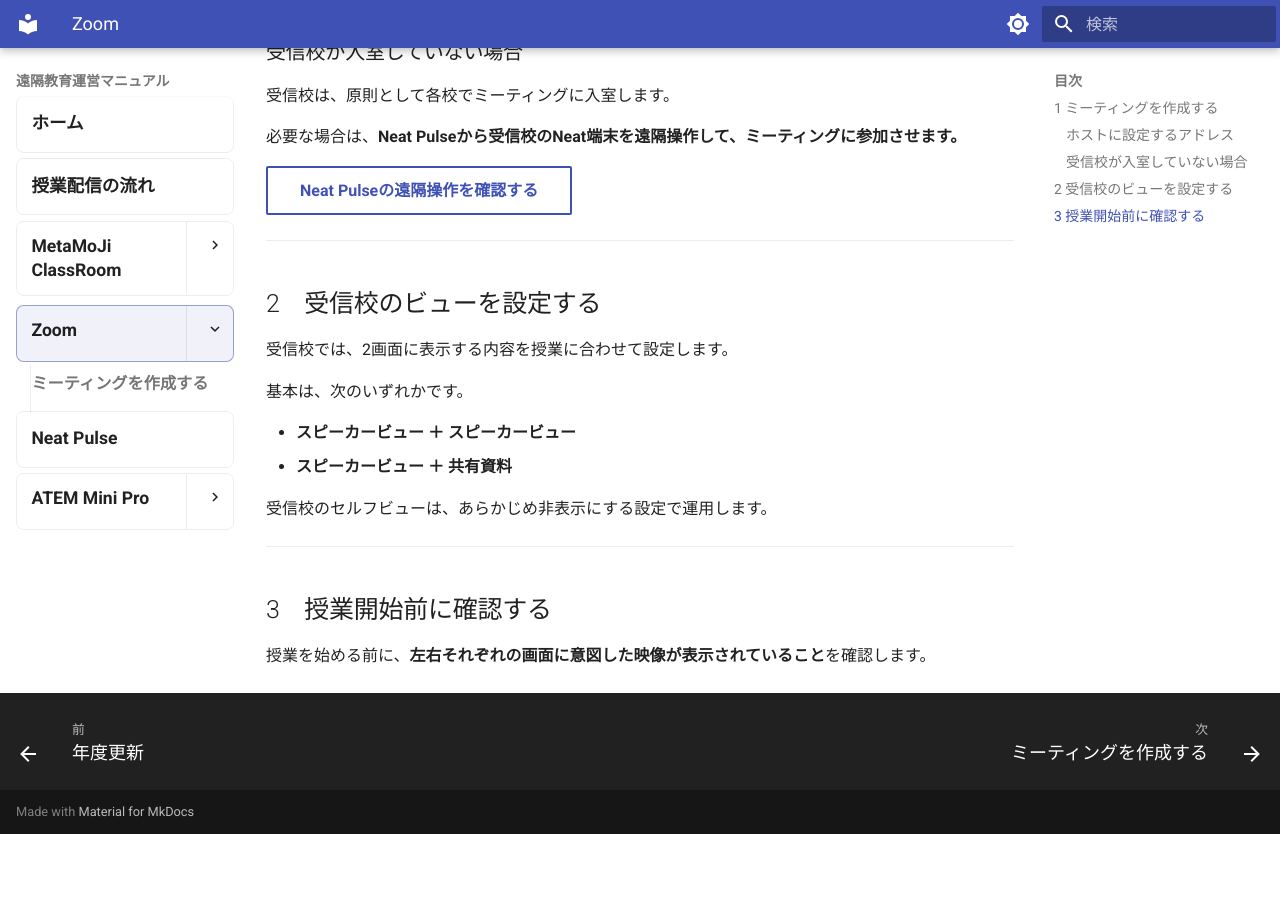
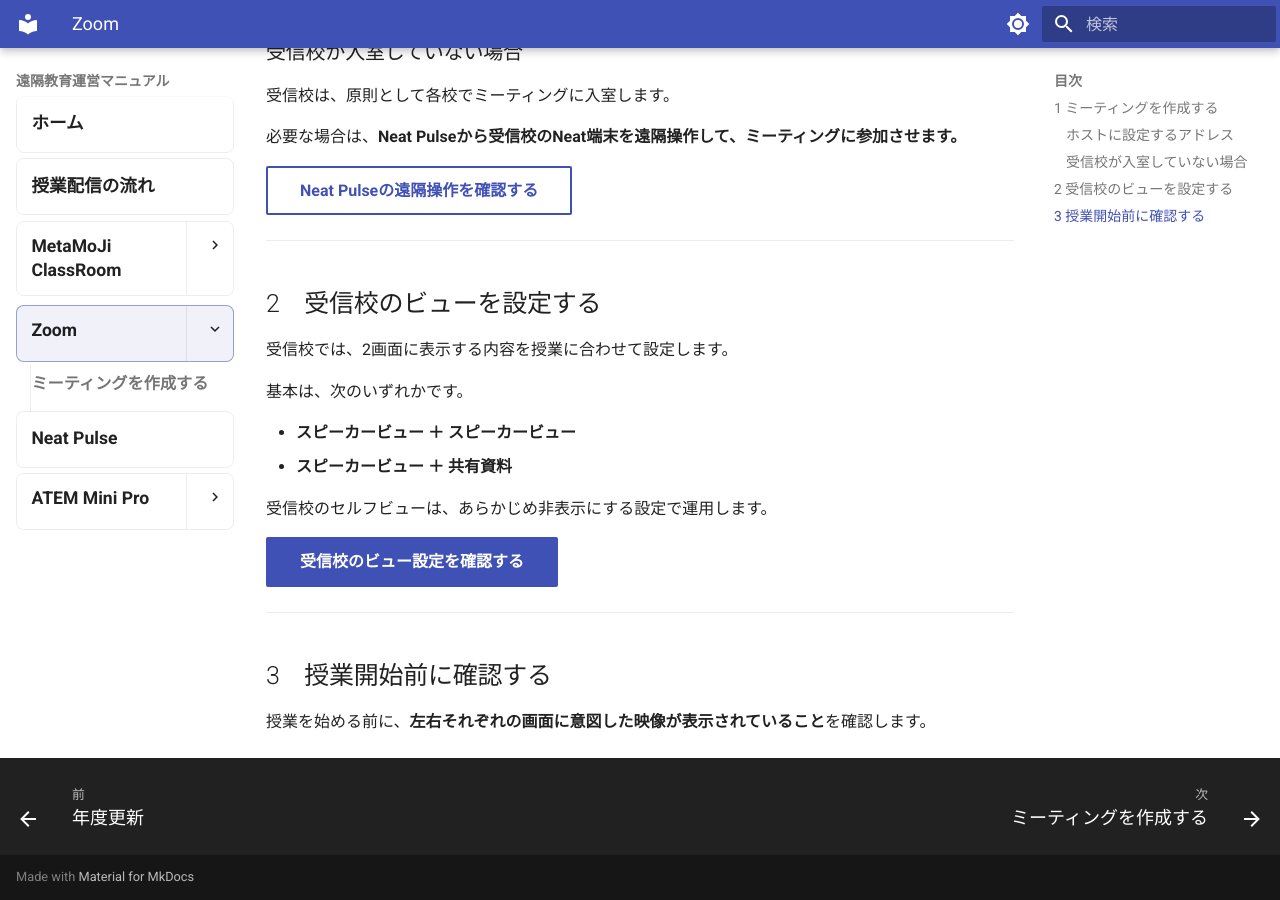
Before and after one commit to a-recs/remote-manual, an MkDocs documentation site: the page built from docs/zoom/index.md, in a window 1280 px wide and 900 px high, scrolled down 749 px. Built offline with MkDocs 1.6.1 and Material for MkDocs 9.7.7, drawn with Linux system fonts in a browser that asks for light colours; before the commit the page ends 1583 px from its top, so only the background shows below that.

Commit message:
Link Zoom receiver view page

```diff
--- a/docs/zoom/index.md
+++ b/docs/zoom/index.md
@@ -42,6 +42,8 @@
 
 受信校のセルフビューは、あらかじめ非表示にする設定で運用します。
 
+[受信校のビュー設定を確認する](02-receiver-view/){ .md-button .md-button--primary }
+
 ---
 
 ## 3　授業開始前に確認する
```
